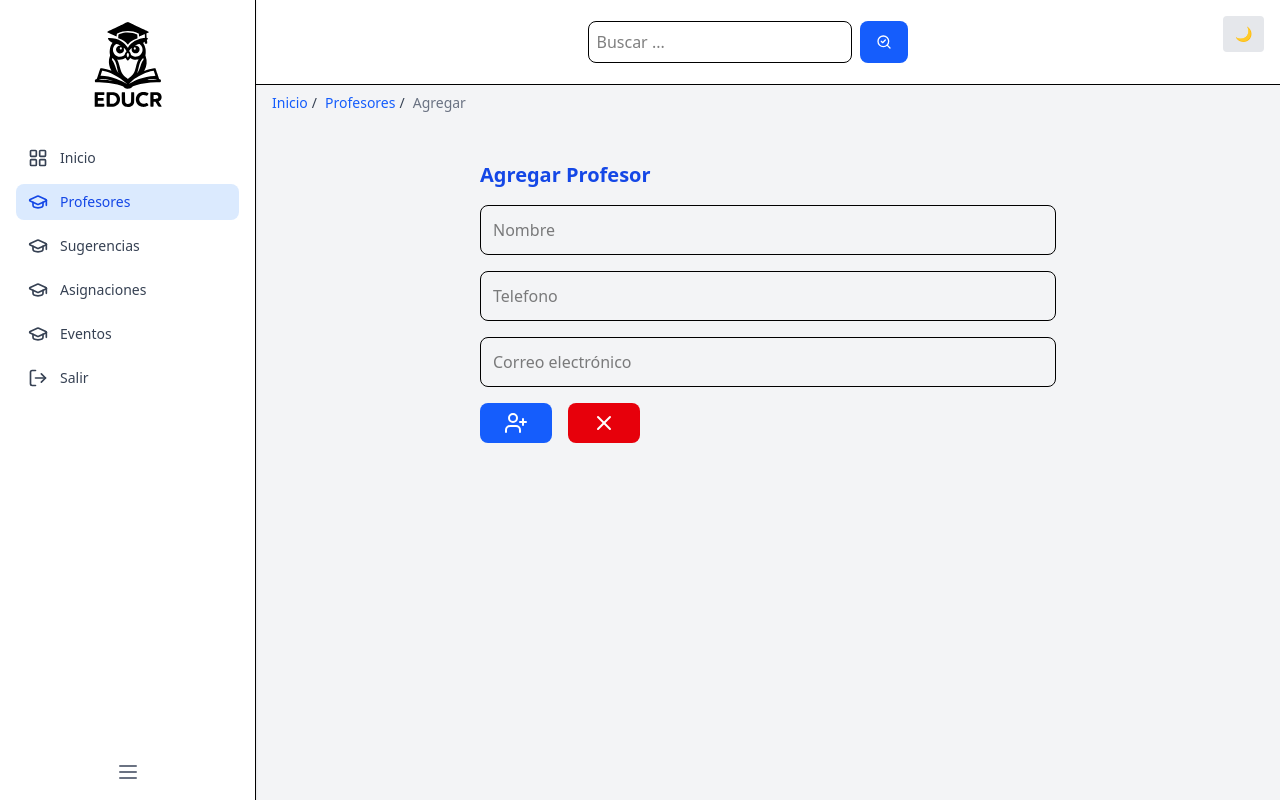
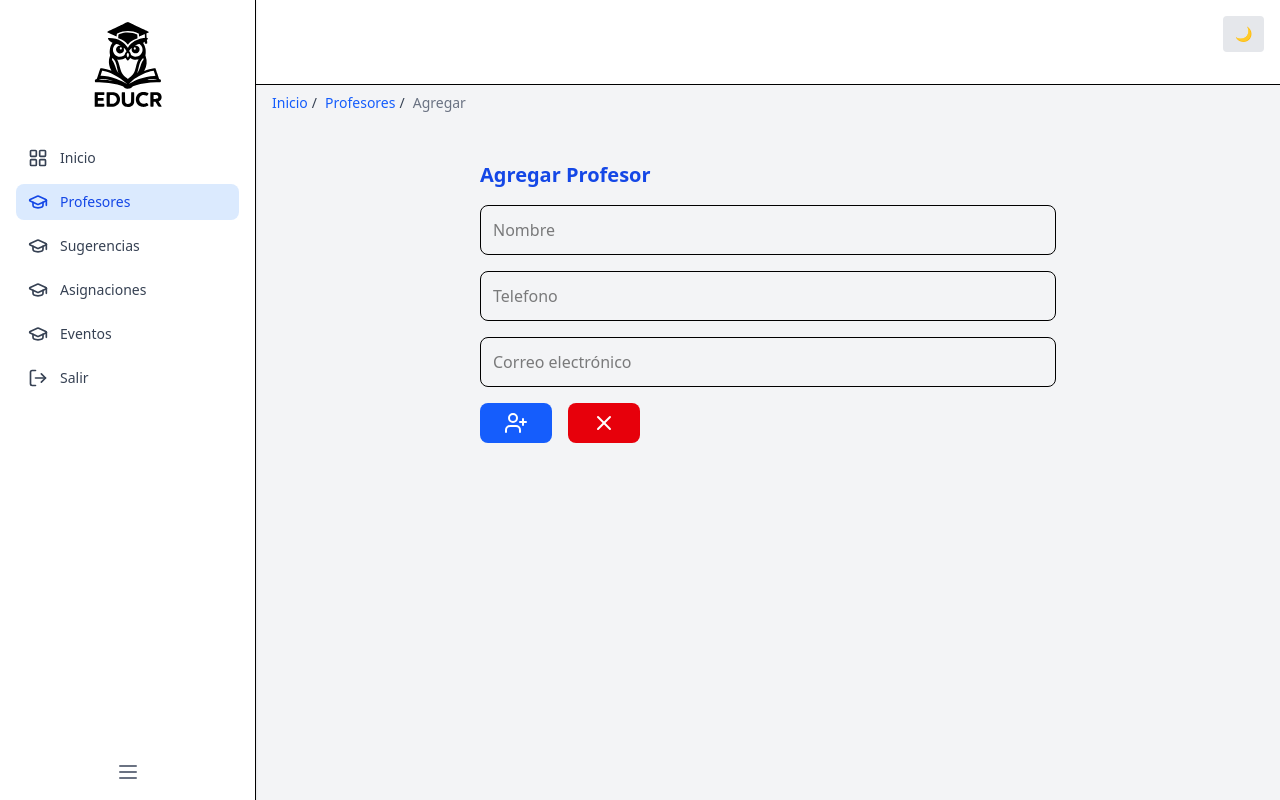
Before and after one commit to JosDTS/Proyecto-Lenguajes-Front, a React (Vite) app: page /teachers/add in a window 1280 px wide. Built offline with nearby package versions, Linux system fonts and the light colour scheme; no server answers.

Commit message:
Actulizacion Search 3

```diff
--- a/src/components/Header.jsx
+++ b/src/components/Header.jsx
@@ -1,40 +1,18 @@
-   import { useState, useRef, useEffect } from 'react';
-   import SearchBar from "./SearchBar";
+import { useState } from 'react';
 import { useAuth } from './context/AuthContext';
 export const DEFAULT_THEME = "bg-gray-100";
 
-   const Header = ({ searchTitle, searchTerm, setSearchTerm, toggleDarkMode, darkMode }) => {
-     const { user } = useAuth(); // accede al usuario
-     const [navOpen, setNavOpen] = useState(false);
-     const { isAuthenticated } = useAuth();
+const Header = ({ searchTitle, toggleDarkMode, darkMode }) => {
+  const { user } = useAuth();
   const backgroundTheme = user?.config?.theme || DEFAULT_THEME;
 
-     const searchBarRef = useRef(null);
-
-     useEffect(() => {
-       const handleKeyDown = (e) => {
-         if (e.ctrlKey && e.key.toLowerCase() === "b") {
-           e.preventDefault();
-           searchBarRef.current?.focus();
-         }
-       };
-
-       window.addEventListener("keydown", handleKeyDown);
-       return () => window.removeEventListener("keydown", handleKeyDown);
-     }, []);
+  const [navOpen, setNavOpen] = useState(false);
 
   return (
     <header>
       <div className={`flex justify-between items-center p-4 shadow-sm border-b bg-white ${backgroundTheme}`}>
         <h1 className="text-lg font-semibold text-gray-700">{searchTitle}</h1>
-            <div className="w-full max-w-xs">
-              <SearchBar
-                searchTerm={searchTerm}
-                searchTitle={searchTitle}
-                setSearchTerm={setSearchTerm}
-                ref={searchBarRef}
-             />
-            </div>
+
         <div className="flex justify-end mb-4">
           <button
             onClick={toggleDarkMode}
--- a/src/components/SearchBar.jsx
+++ b/src/components/SearchBar.jsx
@@ -13,8 +13,11 @@ const SearchBar = forwardRef(({ searchTitle, searchTerm, setSearchTerm }, ref) =
 
   const handleSubmit = (e) => {
     e.preventDefault();
-    setSearchTerm(inputRef.current.value.trim());
-    inputRef.current.select(); // opcional: seleccionar todo al buscar
+    // Puedes dejarlo para evitar recargar la página o hacer alguna acción extra si quieres
+  };
+
+  const handleChange = (e) => {
+    setSearchTerm(e.target.value);
   };
 
   return (
@@ -24,7 +27,8 @@ const SearchBar = forwardRef(({ searchTitle, searchTerm, setSearchTerm }, ref) =
           ref={inputRef}
           type="text"
           placeholder={`Buscar ${searchTitle ? searchTitle.toLowerCase() : ""}...`}
-          defaultValue={searchTerm}
+          value={searchTerm}
+          onChange={handleChange}
           className="flex-1 border rounded-lg p-2 focus:outline-none focus:ring-2 focus:ring-blue-400"
         />
         <button
--- a/src/components/Teacher/Teachers.jsx
+++ b/src/components/Teacher/Teachers.jsx
@@ -26,9 +26,16 @@ const Teachers = () => {
     setSearchTitle("Profesores");
   }, [setSearchTitle]);
 
+  // Resetear página a 1 cuando cambie búsqueda
+  useEffect(() => {
+    setPage(1);
+  }, [searchTerm]);
+
+  const queryValue = searchTerm ? `?value=${encodeURIComponent(searchTerm)}` : "";
+
   // Hook personalizado con paginación y búsqueda
   const { data: teachers = [], totalPages = 1, loading, error } = usePaginatedFetch({
-    url: `${API_URL}api/teacher?value=${encodeURIComponent(searchTerm)}`,
+    url: `${API_URL}api/teacher${queryValue}`,
     token,
     searchTerm,
     page,
```
Lines whose indentation alone changed are shown as unchanged.
